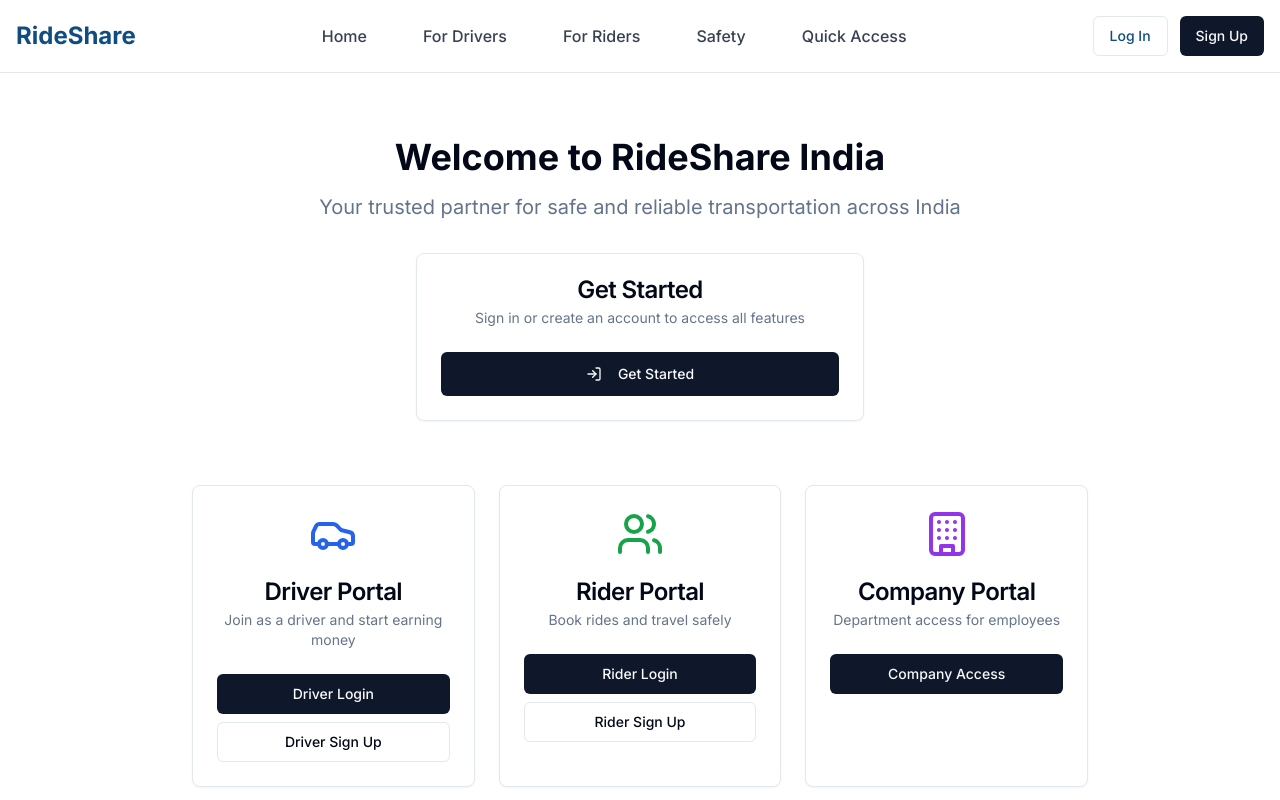
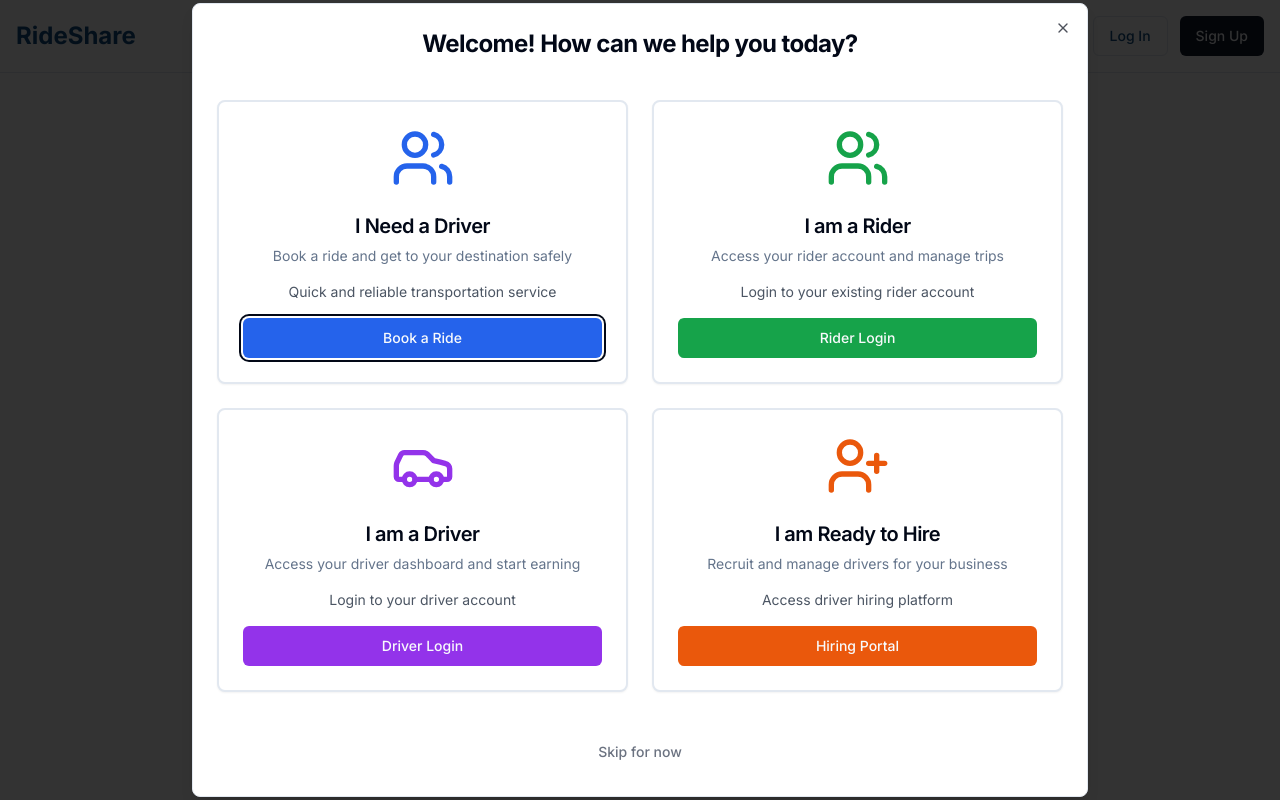
Before and after one commit to sathwikagade604/ride-tribe-hiring-hub-67, a React (Vite) app: page / in a window 1280 px wide. Shown: the top 800 px of the page. Built offline with nearby package versions, Linux system fonts and the light colour scheme.

Commit message:
Add dashboard popups
Implement four popups on the dashboard: "I need a driver", "I am a rider", "I am a driver", and "I am ready to hire".

```diff
--- a/src/pages/Access.tsx
+++ b/src/pages/Access.tsx
@@ -14,12 +14,14 @@ import { Driver } from '@/data/mockDrivers';
 import LoadingSpinner from '@/components/common/LoadingSpinner';
 import { Button } from '@/components/ui/button';
 import { Card, CardContent, CardDescription, CardHeader, CardTitle } from '@/components/ui/card';
-import { Car, Users, Building } from 'lucide-react';
+import { Dialog, DialogContent, DialogHeader, DialogTitle } from '@/components/ui/dialog';
+import { Car, Users, Building, UserPlus } from 'lucide-react';
 
 const Access = () => {
   const { user, loading } = useAuth();
   const navigate = useNavigate();
   const [showRoleAuth, setShowRoleAuth] = useState(false);
+  const [showDashboardPopup, setShowDashboardPopup] = useState(true);
   const [currentRole, setCurrentRole] = useState<RoleKey>('employee');
   const [currentSubRole, setCurrentSubRole] = useState<SubRoleKey>('');
   const [selectedDriver, setSelectedDriver] = useState<Driver | null>(null);
@@ -53,6 +55,25 @@ const Access = () => {
     setActiveTab('driver-detail');
   };
 
+  const handlePopupAction = (action: string) => {
+    setShowDashboardPopup(false);
+
+    switch (action) {
+      case 'need-driver':
+        navigate('/rider-signup');
+        break;
+      case 'am-rider':
+        navigate('/rider-login');
+        break;
+      case 'am-driver':
+        navigate('/driver-login');
+        break;
+      case 'ready-to-hire':
+        navigate('/driver-hiring');
+        break;
+    }
+  };
+
   if (loading) {
     return (
       <PageLayout>
@@ -66,6 +87,117 @@ const Access = () => {
   return (
     <PageLayout>
       <div className="min-h-screen">
+        {/* Dashboard Popup Modal */}
+        <Dialog open={showDashboardPopup} onOpenChange={setShowDashboardPopup}>
+          <DialogContent className="sm:max-w-4xl">
+            <DialogHeader>
+              <DialogTitle className="text-center text-2xl font-bold mb-6">
+                Welcome! How can we help you today?
+              </DialogTitle>
+            </DialogHeader>
+
+            <div className="grid grid-cols-1 md:grid-cols-2 gap-6">
+              {/* I Need a Driver */}
+              <Card
+                className="cursor-pointer hover:shadow-lg transition-shadow border-2 hover:border-blue-500"
+                onClick={() => handlePopupAction('need-driver')}
+              >
+                <CardHeader className="text-center pb-4">
+                  <Users className="h-16 w-16 mx-auto mb-4 text-blue-600" />
+                  <CardTitle className="text-xl">I Need a Driver</CardTitle>
+                  <CardDescription>
+                    Book a ride and get to your destination safely
+                  </CardDescription>
+                </CardHeader>
+                <CardContent className="text-center">
+                  <p className="text-sm text-gray-600 mb-4">
+                    Quick and reliable transportation service
+                  </p>
+                  <Button className="w-full bg-blue-600 hover:bg-blue-700">
+                    Book a Ride
+                  </Button>
+                </CardContent>
+              </Card>
+
+              {/* I am a Rider */}
+              <Card
+                className="cursor-pointer hover:shadow-lg transition-shadow border-2 hover:border-green-500"
+                onClick={() => handlePopupAction('am-rider')}
+              >
+                <CardHeader className="text-center pb-4">
+                  <Users className="h-16 w-16 mx-auto mb-4 text-green-600" />
+                  <CardTitle className="text-xl">I am a Rider</CardTitle>
+                  <CardDescription>
+                    Access your rider account and manage trips
+                  </CardDescription>
+                </CardHeader>
+                <CardContent className="text-center">
+                  <p className="text-sm text-gray-600 mb-4">
+                    Login to your existing rider account
+                  </p>
+                  <Button className="w-full bg-green-600 hover:bg-green-700">
+                    Rider Login
+                  </Button>
+                </CardContent>
+              </Card>
+
+              {/* I am a Driver */}
+              <Card
+                className="cursor-pointer hover:shadow-lg transition-shadow border-2 hover:border-purple-500"
+                onClick={() => handlePopupAction('am-driver')}
+              >
+                <CardHeader className="text-center pb-4">
+                  <Car className="h-16 w-16 mx-auto mb-4 text-purple-600" />
+                  <CardTitle className="text-xl">I am a Driver</CardTitle>
+                  <CardDescription>
+                    Access your driver dashboard and start earning
+                  </CardDescription>
+                </CardHeader>
+                <CardContent className="text-center">
+                  <p className="text-sm text-gray-600 mb-4">
+                    Login to your driver account
+                  </p>
+                  <Button className="w-full bg-purple-600 hover:bg-purple-700">
+                    Driver Login
+                  </Button>
+                </CardContent>
+              </Card>
+
+              {/* I am Ready to Hire */}
+              <Card
+                className="cursor-pointer hover:shadow-lg transition-shadow border-2 hover:border-orange-500"
+                onClick={() => handlePopupAction('ready-to-hire')}
+              >
+                <CardHeader className="text-center pb-4">
+                  <UserPlus className="h-16 w-16 mx-auto mb-4 text-orange-600" />
+                  <CardTitle className="text-xl">I am Ready to Hire</CardTitle>
+                  <CardDescription>
+                    Recruit and manage drivers for your business
+                  </CardDescription>
+                </CardHeader>
+                <CardContent className="text-center">
+                  <p className="text-sm text-gray-600 mb-4">
+                    Access driver hiring platform
+                  </p>
+                  <Button className="w-full bg-orange-600 hover:bg-orange-700">
+                    Hiring Portal
+                  </Button>
+                </CardContent>
+              </Card>
+            </div>
+
+            <div className="flex justify-center mt-6">
+              <Button
+                variant="ghost"
+                onClick={() => setShowDashboardPopup(false)}
+                className="text-gray-500 hover:text-gray-700"
+              >
+                Skip for now
+              </Button>
+            </div>
+          </DialogContent>
+        </Dialog>
+
         {showRoleAuth ? (
           <div className="container mx-auto px-4 py-16">
             <RoleBasedAuth onSuccess={handleRoleAuthSuccess} />
@@ -90,7 +222,7 @@ const Access = () => {
           </div>
         ) : (
           <div className="space-y-16">
-            <LandingHero onGetStarted={() => setShowRoleAuth(true)} />
+            <LandingHero onGetStarted={() => setShowDashboardPopup(true)} />
             <div className="container mx-auto px-4 space-y-8">
               {/* Quick Access Options */}
               <div className="grid md:grid-cols-3 gap-6 max-w-4xl mx-auto">
```
